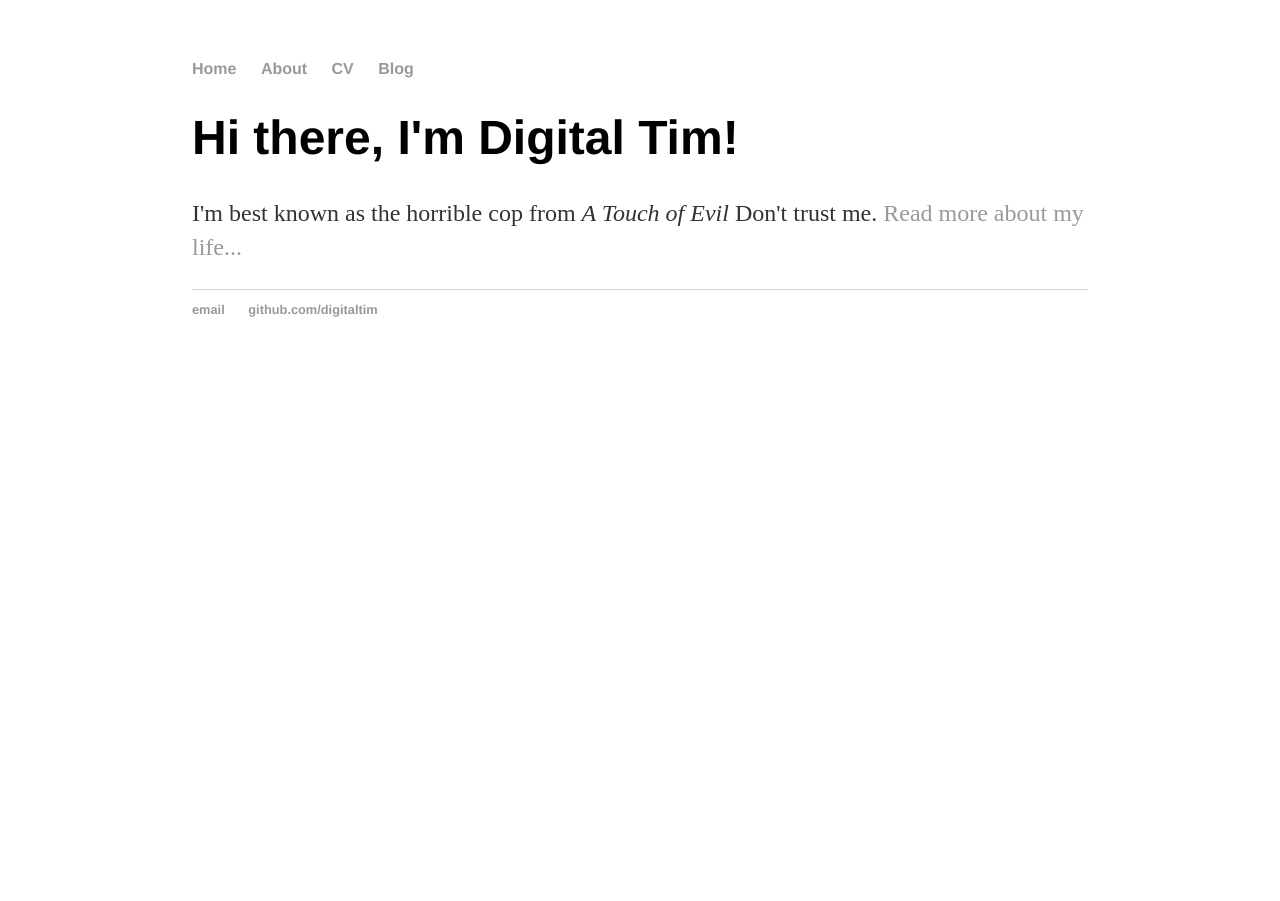
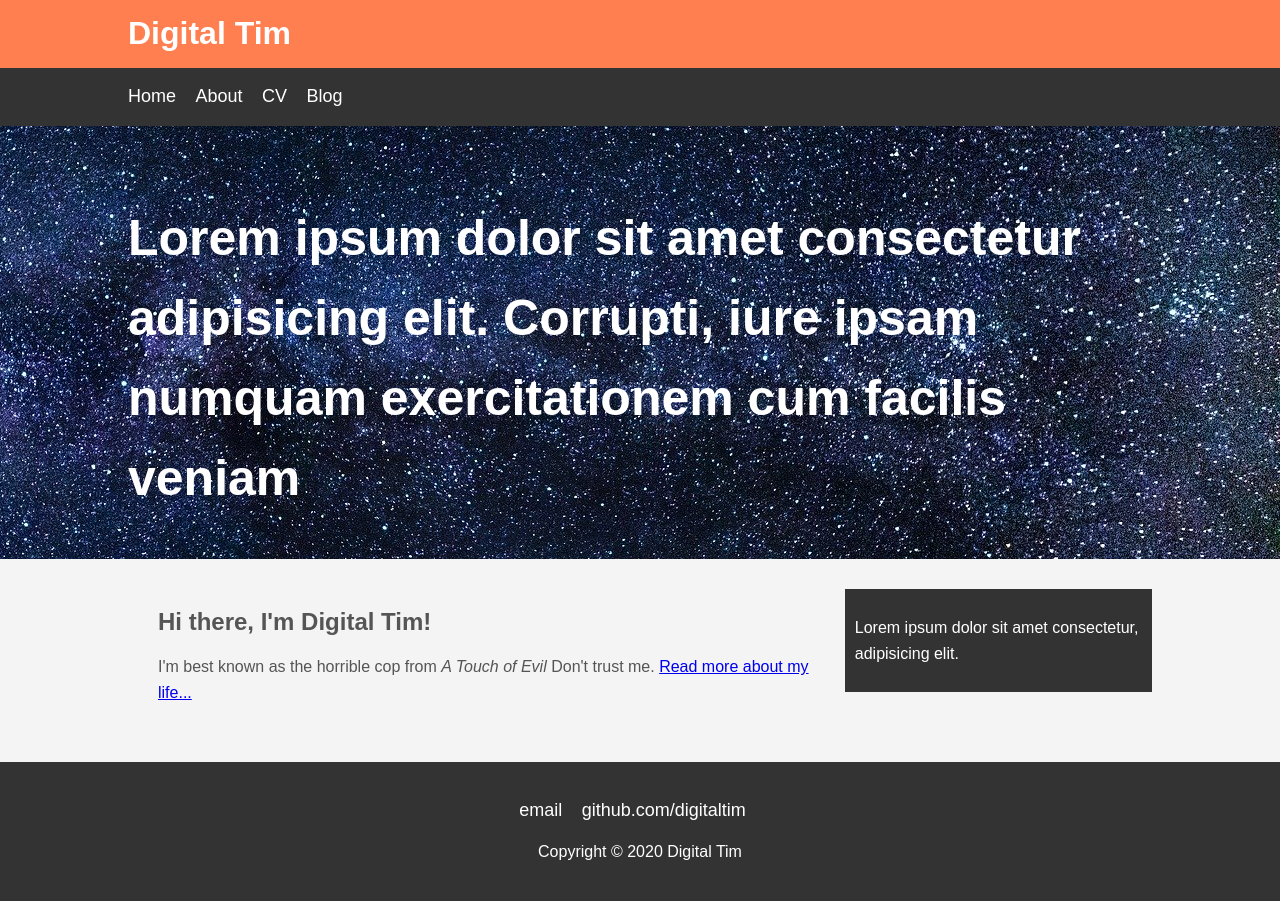
Before and after one commit to digitaltim/digitaltim.github.io, a Jekyll site: the page built from index.html, in a window 1280 px wide. Built offline with Jekyll 4.4.1, drawn with Linux system fonts in a browser that asks for light colours.

Commit message:
Adds WIP css changes

```diff
--- a/_layouts/default.html
+++ b/_layouts/default.html
@@ -4,27 +4,45 @@
 		<meta charset="utf-8">
 		<title>{{ page.title }}</title>
 		<!-- link to main stylesheet -->
-		<link rel="stylesheet" type="text/css" href="/css/main.css">
+		<link rel="stylesheet" type="text/css" href="/css/style.css">
 	</head>
 	<body>
-		<nav>
+		<header id="main-header">
+			<div class="container">
+				<h1>Digital Tim</h1>
+			</div>
+		</header>
+		<nav id="navbar">
+			<div class="container">
 				<ul>
 					<li><a href="/">Home</a></li>
 					<li><a href="/about">About</a></li>
 					<li><a href="/cv">CV</a></li>
 					<li><a href="/blog">Blog</a></li>
 				</ul>
+			</div>
 		</nav>
+		<section id="showcase">
 			<div class="container">
+				<h1>Lorem ipsum dolor sit amet consectetur adipisicing elit. Corrupti, iure ipsam numquam exercitationem cum facilis veniam</h1>
+			</div>
+		</section>
+		<div class="container">
+			<section id="main">
 
 				{{ content }}
 
+			</section>
+			<aside id="sidebar">
+				<p>Lorem ipsum dolor sit amet consectetur, adipisicing elit.</p>
+			</aside>
 		</div><!-- /.container -->
-		<footer>
+		<footer id="main-footer">
     		<ul>
         		<li><a href="mailto:tim@digitaltim.com">email</a></li>
         		<li><a href="https://github.com/digitaltim">github.com/digitaltim</a></li>
 			</ul>
+			<p>Copyright &copy; 2020 Digital Tim</p>
 		</footer>
 	</body>
 </html>
--- a/css/main.css
+++ b/css/main.css
@@ -1,9 +1,11 @@
 body {
+    font-family: Verdana, Geneva, Tahoma, sans-serif;
     margin: 60px auto;
     width: 70%;
 }
 nav ul, footer ul {
-    font-family:'Helvetica', 'Arial', 'Sans-Serif';
+    font-family: Verdana, Geneva, Tahoma, sans-serif;
+    /*font-family:'Helvetica', 'Arial', 'Sans-Serif';*/
     padding: 0px;
     list-style: none;
     font-weight: bold;
--- /dev/null
+++ b/css/style.css
@@ -0,0 +1,147 @@
+body {
+    background-color: #f4f4f4;
+    color: #555;
+    font-family: Arial, Helvetica, sans-serif;
+    font-size: 16px;
+    line-height: 1.6em;
+    margin: 0;
+}
+
+.container {
+    width: 80%;
+    margin: auto;
+    overflow: hidden;
+}
+
+#main-header {
+    background-color: coral;
+    color: #fff;
+}
+
+#navbar {
+    background-color: #333;
+    color: #fff;
+}
+
+#navbar ul {
+    padding: 0;
+    list-style: none;
+}
+
+#navbar li {
+    display: inline;
+}
+
+#navbar a {
+    color: #fff;
+    text-decoration: none;
+    font-size: 18px;
+    padding-right: 15px;
+}
+
+#showcase {
+    background-image: url(/images/showcase.jpg);
+    background-position: center right;
+    min-height: 300px;
+    margin-bottom: 30px;
+}
+
+#showcase h1 {
+    color: #fff;
+    font-size: 50px;
+    line-height: 1.6em;
+    padding-top: 30px;
+}
+
+#main {
+    float: left;
+    width: 70%;
+    padding: 0 30px;
+    box-sizing: border-box;
+}
+
+#sidebar {
+    float: right;
+    width: 30%;
+    background: #333;
+    color: #fff;
+    padding: 10px;
+    box-sizing: border-box;
+}
+
+#main-footer {
+    background: #333;
+    color: #fff;
+    text-align: center;
+    padding: 20px;
+    margin-top: 40px;
+}
+
+#main-footer ul {
+    padding: 0;
+    list-style: none;
+}
+
+#main-footer li {
+    display: inline;
+}
+
+#main-footer a {
+    color: #fff;
+    text-decoration: none;
+    font-size: 18px;
+    padding-right: 15px;
+}
+
+@media(max-width:600px) {
+    #main {
+        width: 100%;
+        float: none;
+    }
+    #sidebar {
+        width: 100%;
+        float: none;
+    }
+}
+
+/*
+nav ul, footer ul {
+    font-family:'Helvetica', 'Arial', 'Sans-Serif';
+    padding: 0px;
+    list-style: none;
+    font-weight: bold;
+}
+nav ul li, footer ul li {
+    display: inline;
+    margin-right: 20px;
+}
+a {
+    text-decoration: none;
+    color: #999;
+}
+a:hover {
+    text-decoration: underline;
+}
+h1 {
+    font-size: 3em;
+    font-family:'Helvetica', 'Arial', 'Sans-Serif';
+}
+p {
+    font-size: 1.5em;
+    line-height: 1.4em;
+    color: #333;
+}
+footer {
+    border-top: 1px solid #d5d5d5;
+    font-size: .8em;
+}
+
+ul.posts {
+    margin: 20px auto 40px;
+    font-size: 1.5em;
+}
+
+ul.posts li {
+    list-style: none;
+}
+*/
```
Also changed, not shown: _posts/2020-05-12-css-refresh.md (added, +9 -0 lines), images/showcase.jpg (added), images/showcase2.jpeg (added), 1 other file. Lines whose indentation alone changed are shown as unchanged.
